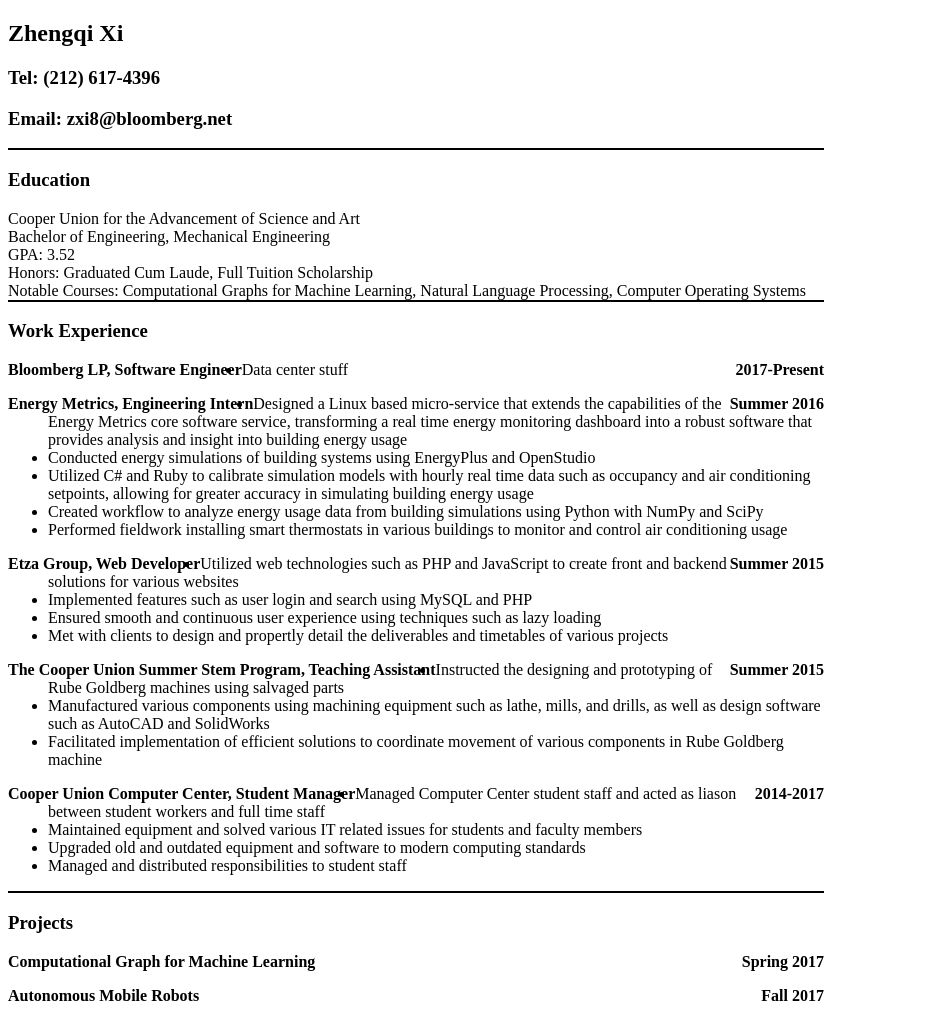
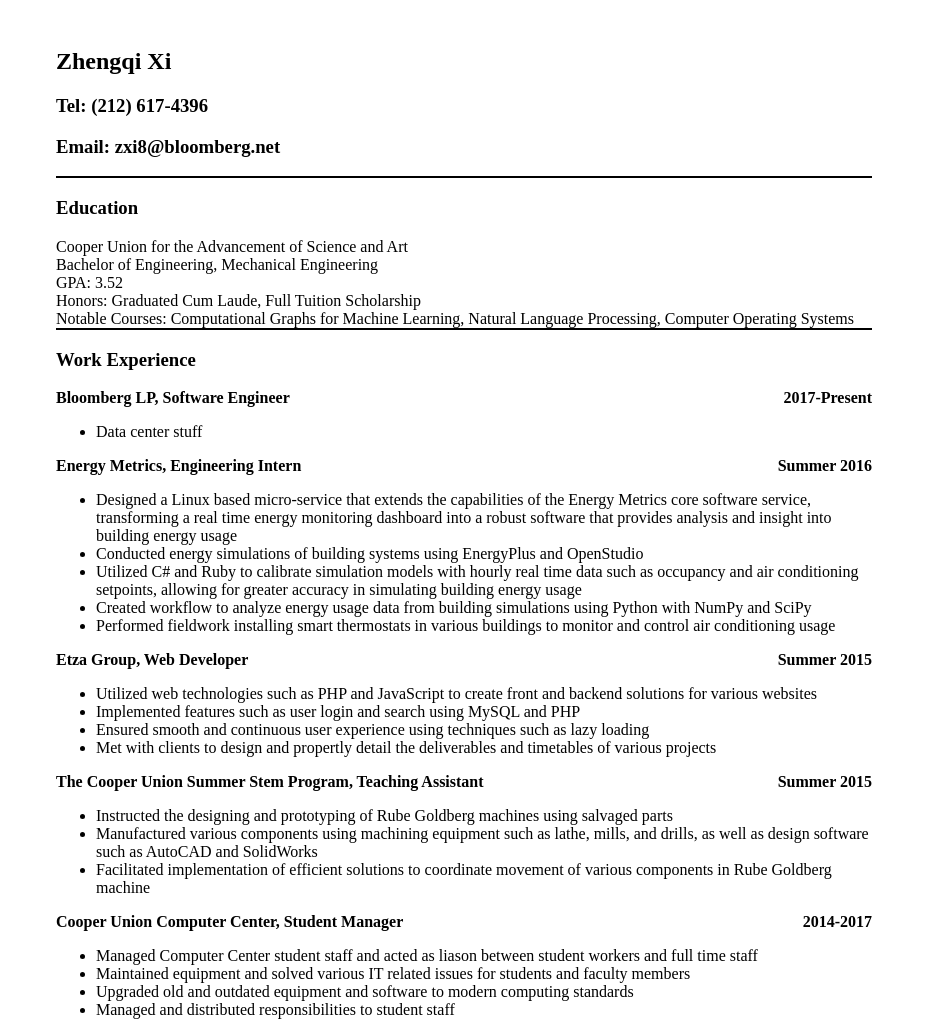
Before and after one commit to zhengqixi/zhengqixi.github.io, a plain HTML site: page cv.html in a window 1280 px wide. Shown: the top 1022 px of the page, without its empty margins (0-927 px from the left). Drawn offline with nearby package versions, Linux system fonts and the light colour scheme.

Commit message:
Add more styling

```diff
--- a/cv.css
+++ b/cv.css
@@ -1,5 +1,6 @@
 div.mainBody {
     width: 8.5in;
+    margin: 0.5in;
 }
 section {
    display: block;
@@ -13,9 +14,6 @@
     float: right
 }
 
-span#company-role {
-    float: left;
-}
 div#item-header {
     margin: auto;
 }
--- a/cv.js
+++ b/cv.js
@@ -236,7 +236,7 @@
         .text(function (d) {
             return d.duration;
         });
-    workData.append("ul")
+    workData.append("div").append("ul")
         .selectAll("li")
         .data(function (d) {
             return d.responsibilities;
@@ -272,7 +272,7 @@
         .text(function(d) {
             return d.duration;
         });
-    projectsData.append("ul")
+    projectsData.append("div").append("ul")
         .selectAll("li")
         .data(function(d) {
             return d.responsibilities;
```
